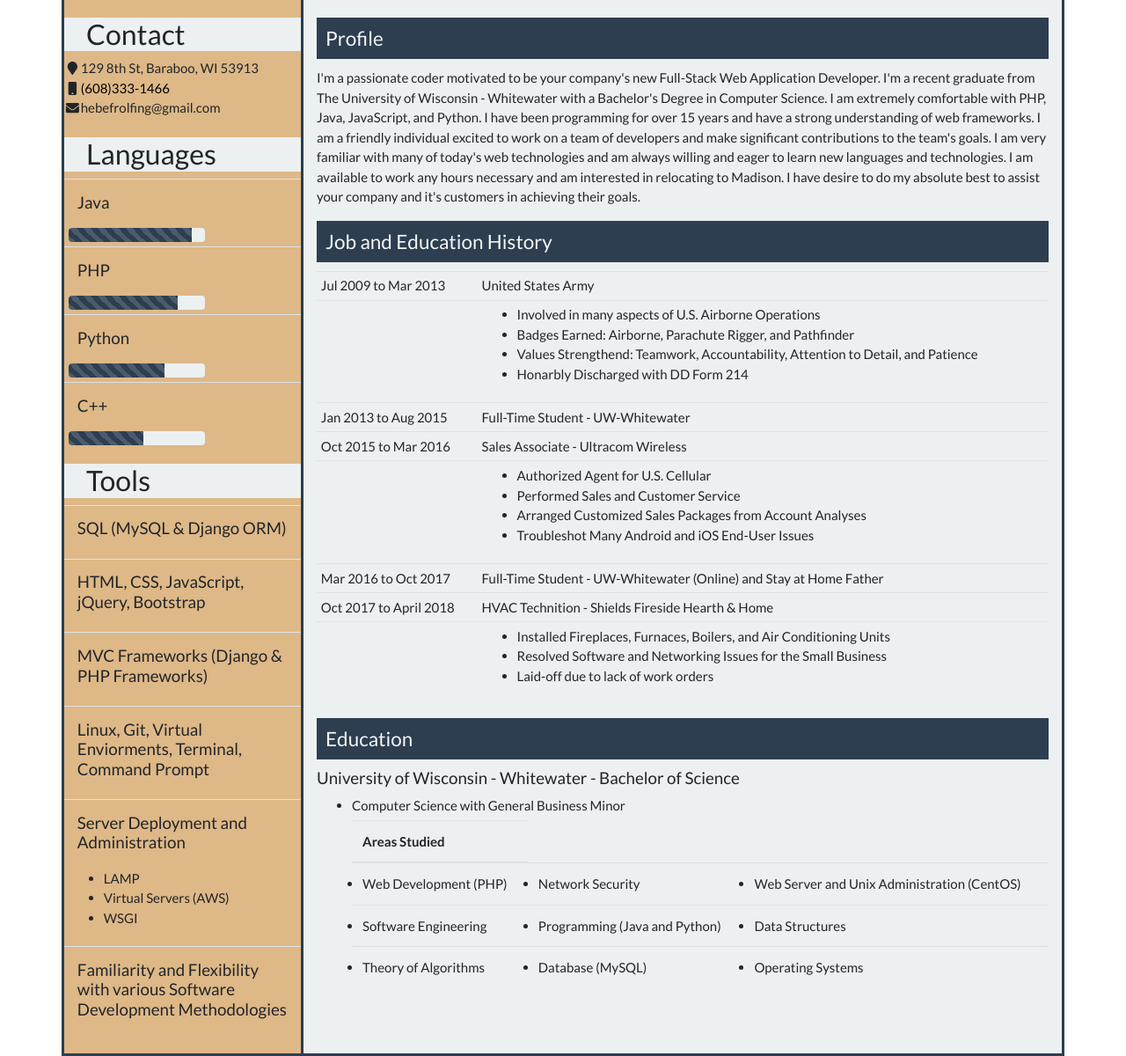
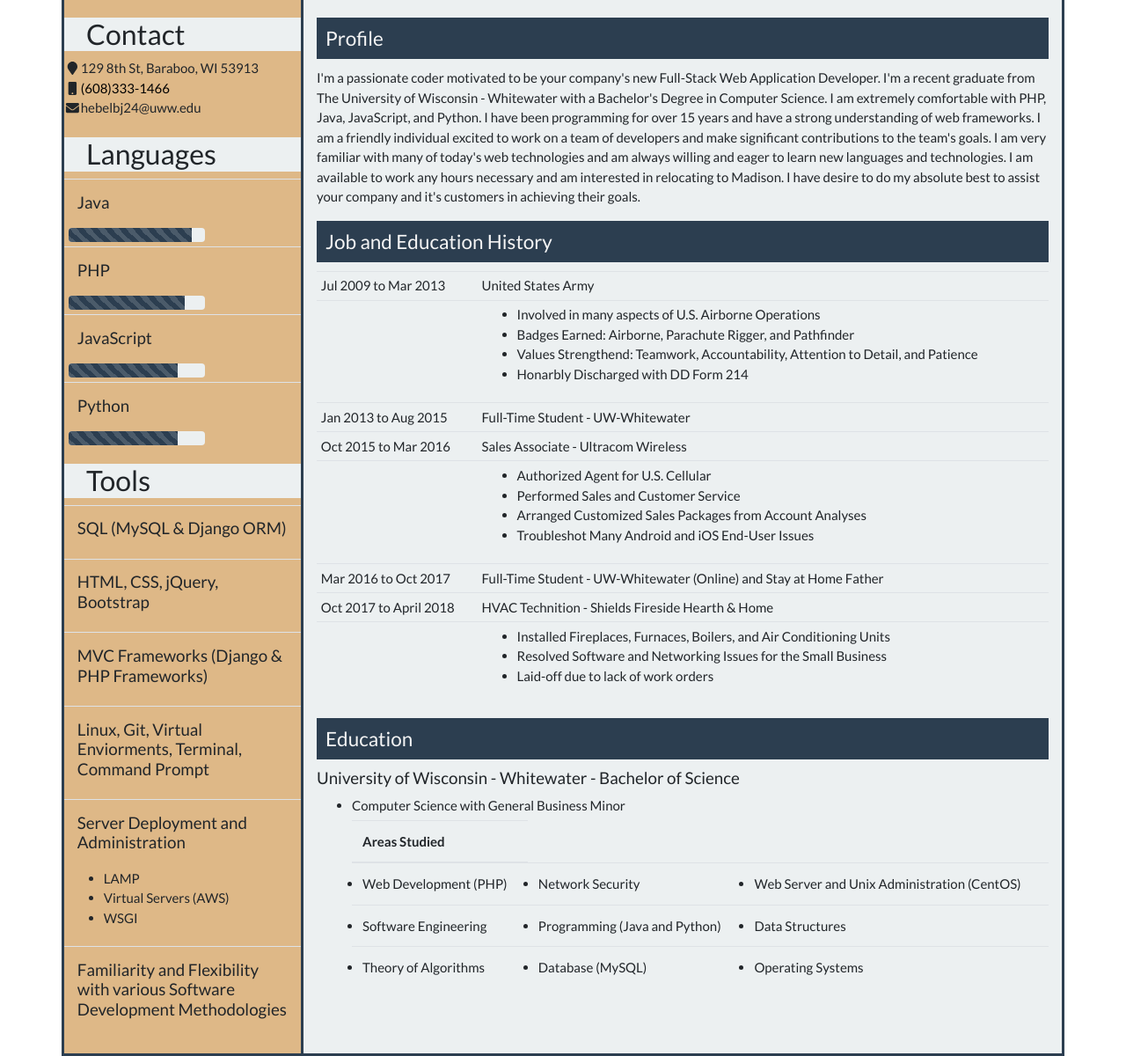
Before and after one commit to BrandonHebel/brandon, a Django app: page / in a window 1280 px wide. Shown: the part 190-1390 px from the top of the page at 88% size. Run offline with Django 3.2, Linux system fonts and the light colour scheme; some libraries are stand-ins or nearby versions.

Commit message:
more minor adjustments

```diff
--- a/resume/templates/resume/index.html
+++ b/resume/templates/resume/index.html
@@ -25,7 +25,7 @@
         <h3>Contact</h3>
         <div class="contact"><i class="fa fa-map-marker fa-fw"></i>129 8th St, Baraboo, WI 53913</div>
         <div class="contact"><i class="fa fa-mobile fa-fw"></i><a href="tel:+1-608-333-1466">(608)333-1466</a></div>
-        <div class="contact"><i class="fas fa-envelope fa-fw"></i>hebefrolfing@gmail.com</div>
+        <div class="contact"><i class="fas fa-envelope fa-fw"></i>hebelbj24@uww.edu</div>
         <br />
         <h3>Languages</h3>
         <table class="table table-sm skill">
@@ -33,7 +33,7 @@
             <td class="left-col">
               <h5 class="skill">Java</h5>
               <div class="progress">
-                <div class="progress-bar progress-bar-info progress-bar-striped" role="progressbar" aria-valuenow="75" aria-valuemin="0" aria-valuemax="100" style="width:90%">
+                <div class="progress-bar progress-bar-info progress-bar-striped" role="progressbar" aria-valuenow="90" aria-valuemin="0" aria-valuemax="100" style="width:90%">
                 </div>
               </div>
             </td>
@@ -41,6 +41,15 @@
           <tr>
             <td class="left-col">
               <h5 class="skill">PHP</h5>
+              <div class="progress">
+                <div class="progress-bar progress-bar-info progress-bar-striped" role="progressbar" aria-valuenow="85" aria-valuemin="0" aria-valuemax="100" style="width:85%">
+                </div>
+              </div>
+            </td>
+          </tr>
+          <tr>
+            <td class="left-col">
+              <h5 class="skill">JavaScript</h5>
               <div class="progress">
                 <div class="progress-bar progress-bar-info progress-bar-striped" role="progressbar" aria-valuenow="80" aria-valuemin="0" aria-valuemax="100" style="width:80%">
                 </div>
@@ -51,16 +60,7 @@
             <td class="left-col">
               <h5 class="skill">Python</h5>
               <div class="progress">
-                <div class="progress-bar progress-bar-info progress-bar-striped" role="progressbar" aria-valuenow="70" aria-valuemin="0" aria-valuemax="100" style="width:70%">
-                </div>
-              </div>
-            </td>
-          </tr>
-          <tr>
-            <td class="left-col">
-              <h5 class="skill">C++</h5>
-              <div class="progress">
-                <div class="progress-bar progress-bar-info progress-bar-striped" role="progressbar" aria-valuenow="55" aria-valuemin="0" aria-valuemax="100" style="width:55%">
+                <div class="progress-bar progress-bar-info progress-bar-striped" role="progressbar" aria-valuenow="80" aria-valuemin="0" aria-valuemax="100" style="width:80%">
                 </div>
               </div>
             </td>
@@ -75,7 +75,7 @@
           </tr>
           <tr>
             <td class="left-col">
-              <h5 class="skill">HTML, CSS, JavaScript, jQuery, Bootstrap</h5>
+              <h5 class="skill">HTML, CSS, jQuery, Bootstrap</h5>
             </td>
           </tr>
           <tr>
```
